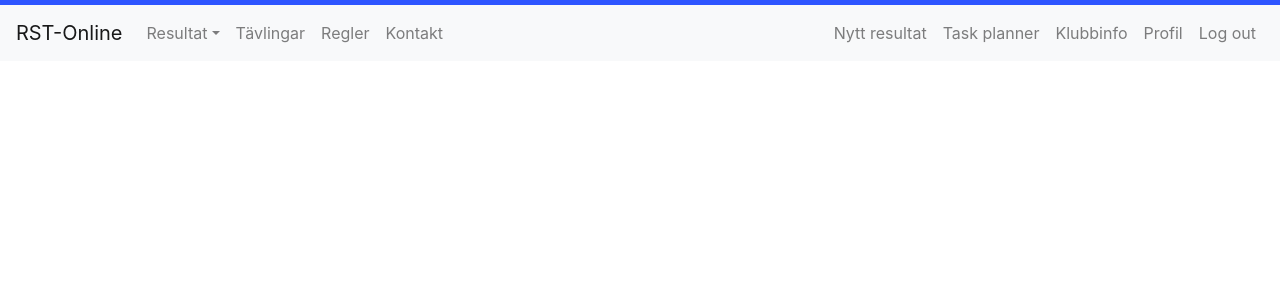
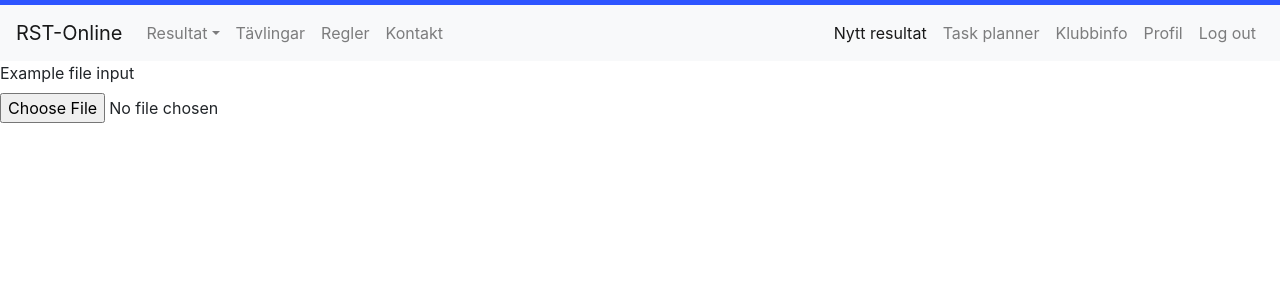
Before and after one commit to MrGuzior/rst, a React (Create React App) app: page /new-result in a window 1280 px wide. Shown: the top 300 px of the page. Built offline with nearby package versions, Linux system fonts and the light colour scheme.

Commit message:
New result site added

```diff
--- a/src/Components/App/App.js
+++ b/src/Components/App/App.js
@@ -10,6 +10,7 @@ import Home from '../Home/Home'
 import Results from '../Results/Results'
 import Flight from '../Flight/Flight'
 import headerBackground from '../../db/headerBackground.jpeg'
+import NewResult from '../NewResult/NewResult'
 
 function App() {
   return (
@@ -25,6 +26,8 @@ function App() {
 
             <Route path='/flights/:id' component={Flight}/>
 
+            <Route path='/new-result' component={NewResult}/>
+
           </Switch>
       </Router>
     </>
--- a/src/Components/Home/Home.jsx
+++ b/src/Components/Home/Home.jsx
@@ -1,7 +1,7 @@
 import React from 'react'
 import ResultList from '../ResultList/ResultList'
 import News from '../News/News'
-import HomeBlock from './HomeBlock'
+
 
 const Home = () => {
     return(
--- a/src/Components/Nav/Nav.jsx
+++ b/src/Components/Nav/Nav.jsx
@@ -36,7 +36,7 @@ const navbar = () => {
                     </Nav>
 
                     <Nav className=" personal-nav">
-                    <Nav.Link as={NavLink} to='/log'>Nytt resultat</Nav.Link>
+                    <Nav.Link as={NavLink} to='/new-result'>Nytt resultat</Nav.Link>
                     <Nav.Link as={NavLink} to='/taskPlanner'>Task planner</Nav.Link>
                     <Nav.Link as={NavLink} to='/contact'>Klubbinfo</Nav.Link>
                     <Nav.Link as={NavLink} to='/results'>Profil</Nav.Link>
--- /dev/null
+++ b/src/Components/NewResult/NewResult.jsx
@@ -0,0 +1,14 @@
+import React from 'react'
+import {Form} from 'react-bootstrap'
+
+const NewResult = () => {
+    return (
+        <Form>
+            <Form.Group>
+                <Form.File id="exampleFormControlFile1" label="Example file input" />
+            </Form.Group>
+        </Form>
+    )
+}
+
+export default NewResult
```
